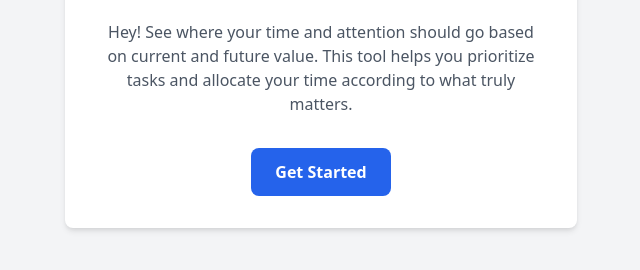
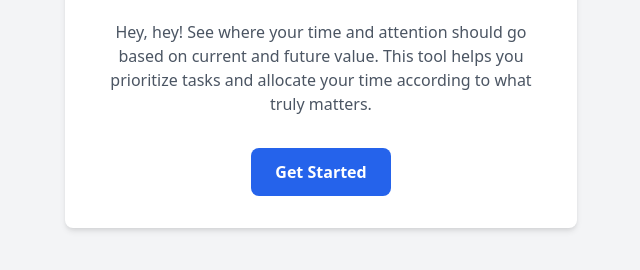
Before and after one commit to Prismaticalab/legitimate-focus-matrix, a plain HTML site: page index.html in a window 1280 px wide. Shown: the part 120-390 px from the top of the page, without its empty margins (319-959 px from the left). Drawn offline with nearby package versions, Linux system fonts and the light colour scheme.

Commit message:
Update index.html

```diff
--- a/index.html
+++ b/index.html
@@ -14,7 +14,7 @@
             <div class="max-w-lg mx-auto bg-white rounded-lg shadow-md p-8">
                 <h1 class="text-3xl font-bold text-center text-blue-800 mb-6">Legitimate Focus Matrix</h1>
                 <p class="text-gray-600 text-center mb-8">
-                    Hey! See where your time and attention should go based on current and future value.
+                    Hey, hey! See where your time and attention should go based on current and future value.
                     This tool helps you prioritize tasks and allocate your time according to what truly matters.
                 </p>
                 <button id="get-started-btn" class="block mx-auto bg-blue-600 hover:bg-blue-700 text-white font-bold py-3 px-6 rounded-lg transition duration-200">
```
